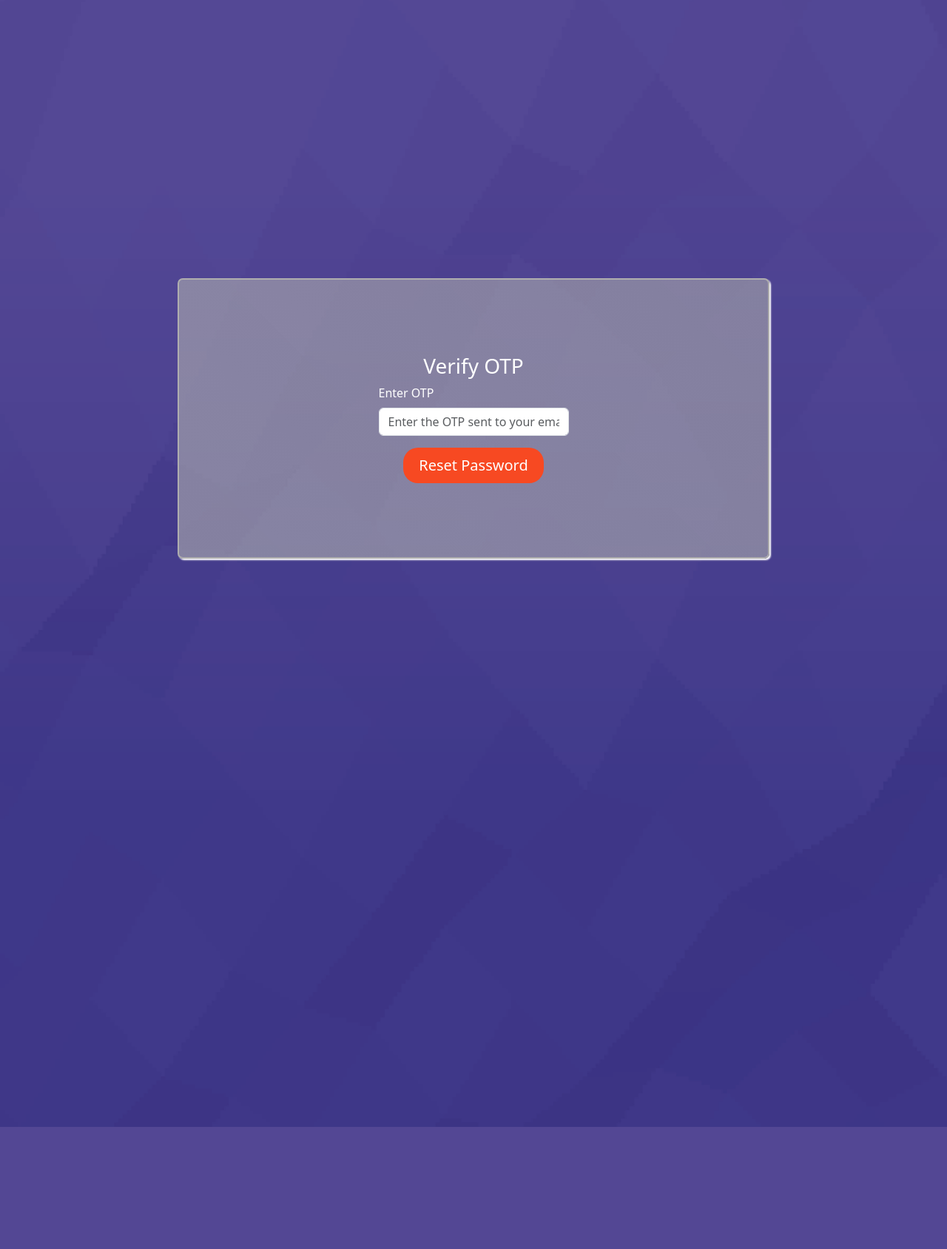
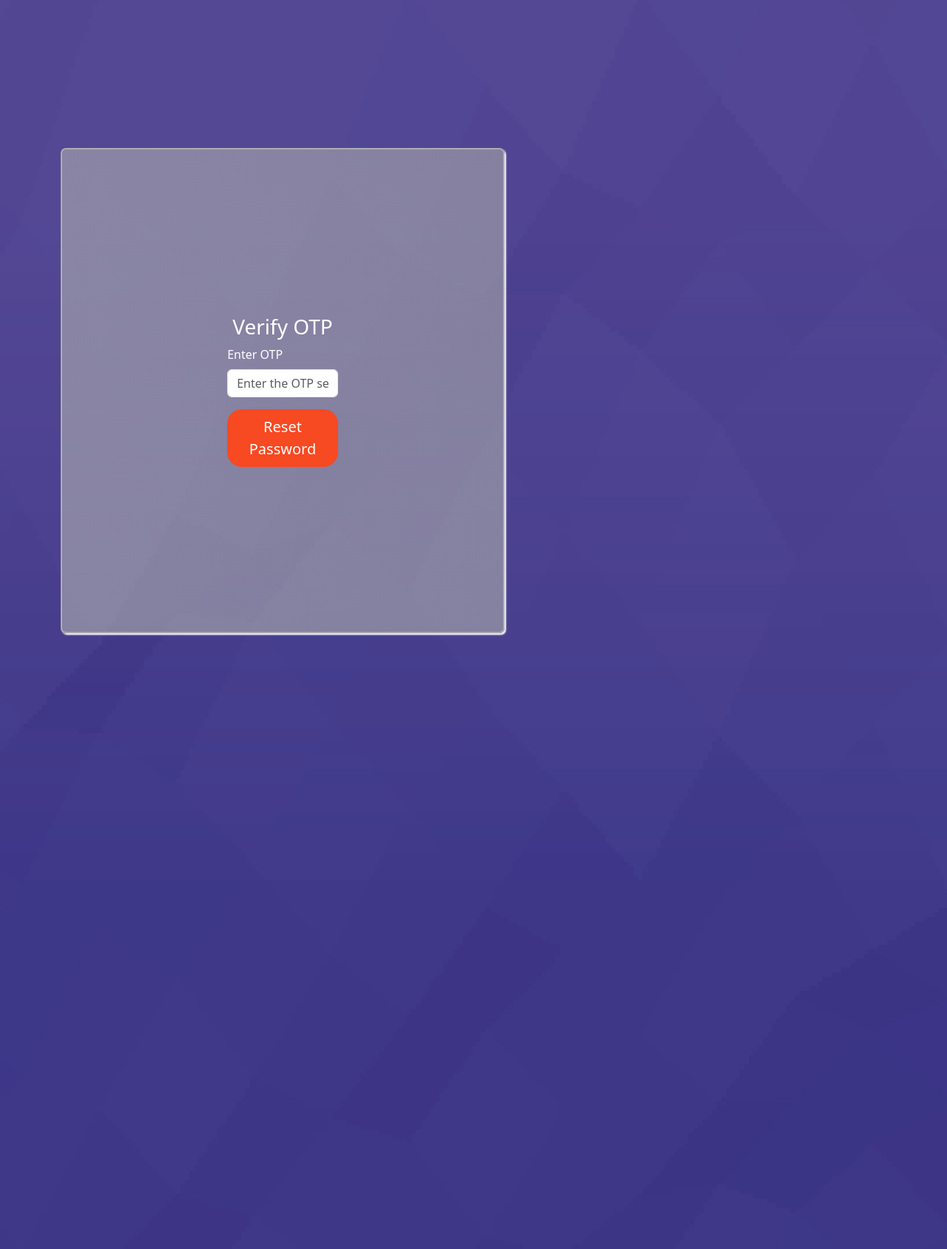
Before and after one commit to Hariharan-mk-14/Hotelproject, a Django app: page /password-reset-verify/ in a window 1280 px wide. Shown: the part 232-1920 px from the top of the page at 74% size. Before the commit the page ends 1755 px from the top, so only its background shows below. Run offline with Django 5.2, Linux system fonts and the light colour scheme.

Commit message:
Update passwordresetverify.html

```diff
--- a/hotelapp/templates/passwordresetverify.html
+++ b/hotelapp/templates/passwordresetverify.html
@@ -7,7 +7,7 @@
     <title>Verify OTP</title>
     <link href="https://cdn.jsdelivr.net/npm/bootstrap@5.3.0/dist/css/bootstrap.min.css" rel="stylesheet">
     <style>
-       .form-div{
+         .form-div{
 
     background:url("{% static 'img/background.png' %}") ;
     background-repeat: no-repeat;
@@ -17,24 +17,21 @@
     align-items: center;
     justify-content: center;
     color: white;
-    padding-top: 35%;
-    padding-bottom: 60%;
+    padding-top: 30%;
+    padding-bottom: 65%;
 }
 .sign-form{
     display: flex;
     flex-direction: column;
     align-items: center;
     justify-content: center;
-    max-width: 800px;
+    max-width: 600px;
     width: 100%;
     border: 2px solid rgb(175, 174, 174);
     box-shadow: 2px 2px 2px rgb(255, 255, 255);
     border-radius: 7px;
     background:linear-gradient(45deg,rgba(177, 177, 177, 0.603),rgba(170, 170, 170, 0.589));
-    padding: 100px;
-    margin-left: auto;
-    margin-right: auto;
-    margin-top: 10%;
+    padding: 20%;
 }
 .login-btn {
                 background-color: #f74922;
```
